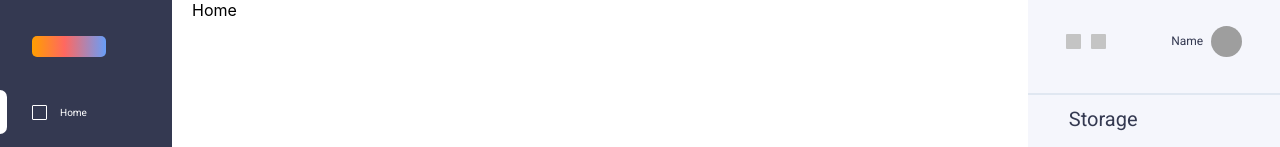
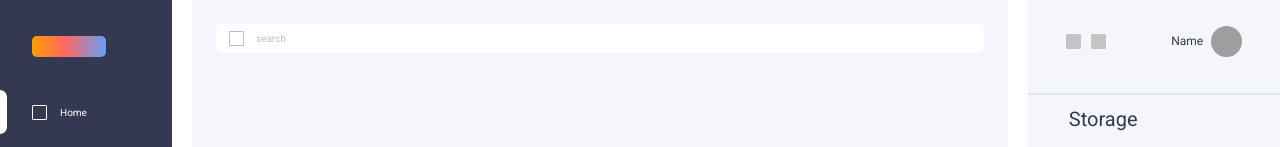
Before and after one commit to gerardotamo/Nerdery-Layout-Challenge, a React (Create React App) app: page / in a window 1280 px wide. Shown: the top 147 px of the page. Built offline with nearby package versions, Linux system fonts and the light colour scheme; grey boxes are pictures that could not be loaded.

Commit message:
feat: add search bar into home page

```diff
--- a/src/components/aside/style.tsx
+++ b/src/components/aside/style.tsx
@@ -1,13 +1,13 @@
 import styled from "styled-components";
 import { BaseColor } from "../../config/color";
 
-export const Content = styled("div") <{ color: string }>`
+export const Content = styled("div")`
     display: grid;
     grid-template-rows: 1.2fr 1px 5fr 4fr;
     grid-template-columns: auto;
     grid-gap: 10px;
     height: 100%;
-    background-color: ${props => props.color};
+    background-color: ${BaseColor.fieldColor};
 
 `;
 
--- a/src/config/color.tsx
+++ b/src/config/color.tsx
@@ -17,6 +17,7 @@ const BaseColor = {
     grayColor: "#C4C4C4",
     inactiveGrayColor: "#858A9D",
     secondaryGrayColor: "#BEC0C8",
+    accentGrayColor: "#BCBECA",
     fieldColor: "#F5F6FC",
     dividerFieldColor: "#E0E7F1",
     dividerPrimaryColor: "#464C61"
--- a/src/pages/home/Home.tsx
+++ b/src/pages/home/Home.tsx
@@ -1,7 +1,21 @@
+import { Rectangule } from '../../components/Rectangule/Rectangule';
+import { BaseColor } from '../../config/color';
+import * as style from './style'
+
 
 const Home = () => {
   return (
-    <div>Home</div>
+    <style.Content>
+      <Rectangule backgroundColor={BaseColor.whiteColor} borderColor='transparent'
+        borderRadius={5} height='29px' width='100%'
+        style={{ display: 'flex', alignItems: 'center', paddingInline:'12px' }}
+      >
+        <Rectangule backgroundColor='transparent' borderColor={BaseColor.accentGrayColor}
+          borderRadius={0} height='15px' width='15px'
+        />
+        <style.TextInput placeholder={'search'}/>
+      </Rectangule>
+    </style.Content>
   )
 }
 
--- /dev/null
+++ b/src/pages/home/style.tsx
@@ -0,0 +1,30 @@
+import styled from "styled-components";
+import { BaseColor } from "../../config/color";
+
+export const Content = styled.div`
+    background-color: ${BaseColor.fieldColor};
+    padding: 3%;
+`;
+
+export const TextInput = styled.input`
+    background-color: ${BaseColor.whiteColor};
+    width: 100%;
+    height: 22px;
+    border-radius: 5px;
+    border: 0px;
+    color: black;
+    font-family: 'Roboto', sans-serif;
+        font-style: normal;
+        font-weight: 400;
+        font-size: 10px;
+    :focus{
+        outline: none;
+    }
+    ::-webkit-input-placeholder{
+        color: ${BaseColor.accentGrayColor};
+        font-family: 'Roboto', sans-serif;
+        font-style: normal;
+        font-weight: 400;
+        font-size: 10px;
+    }
+`;
```
